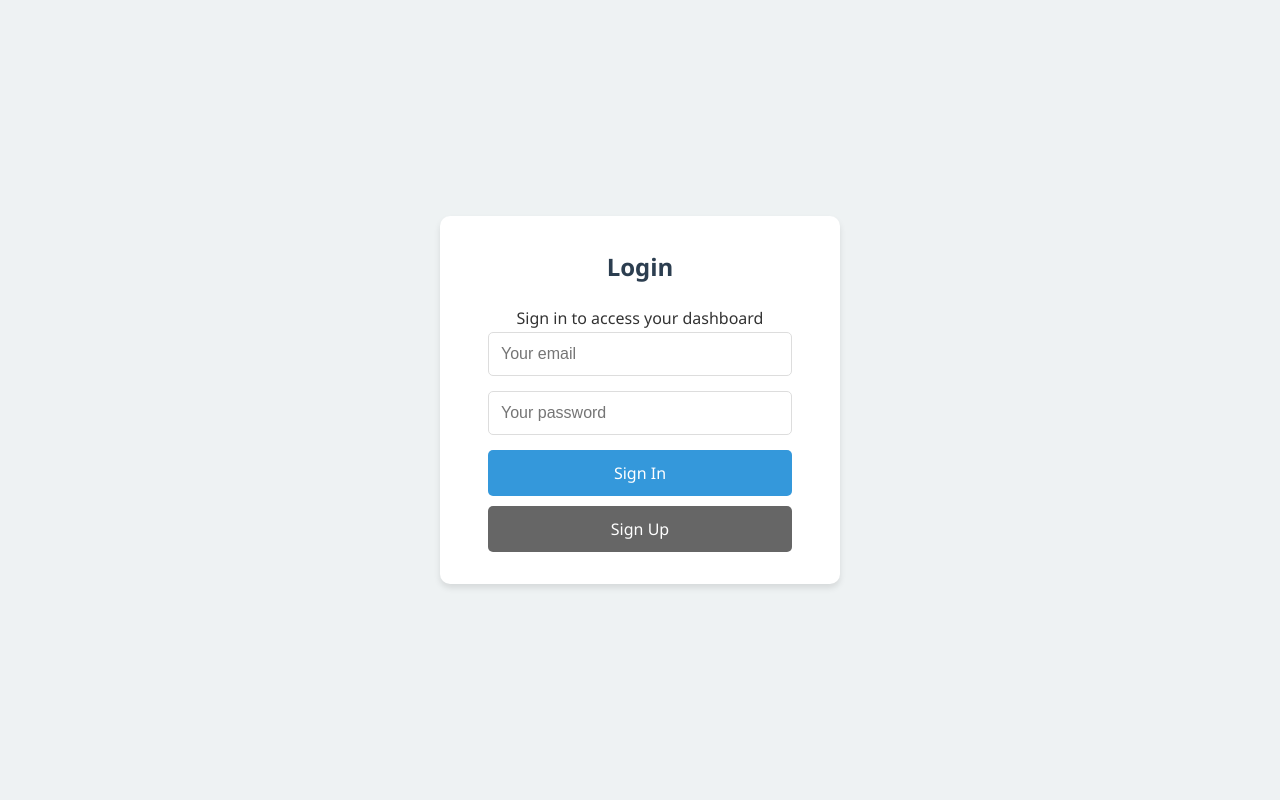
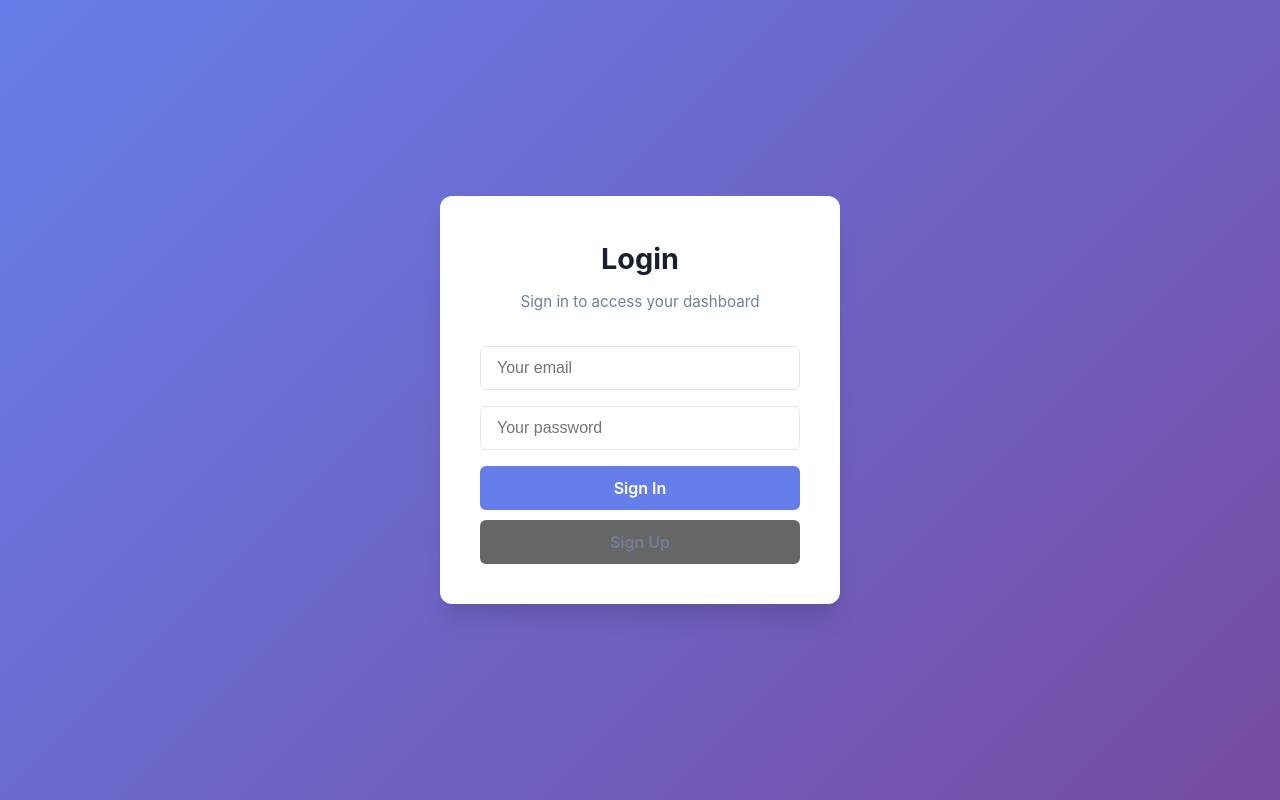
Before and after one commit to leonrexhebogajj-hub/assessment-leonrexhebogaj, a React (Vite) app in the folder assessment-leon/: page / in a window 1280 px wide. Built offline with nearby package versions, Linux system fonts and the light colour scheme; no server answers.

Commit message:
style: centered layout and added modern gradients to login screen

```diff
--- a/assessment-leon/src/App.css
+++ b/assessment-leon/src/App.css
@@ -6,9 +6,9 @@
 }
 
 body {
-  font-family: 'Segoe UI', Tahoma, Geneva, Verdana, sans-serif;
-  background-color: #f4f4f9;
-  color: #333;
+  font-family: 'Inter', -apple-system, BlinkMacSystemFont, 'Segoe UI', Roboto, sans-serif;
+  background-color: #f7fafc;
+  color: #2d3748;
   line-height: 1.6;
 }
 
@@ -19,199 +19,221 @@ body {
   align-items: center;
   min-height: 100vh;
   width: 100vw;
-  background-color: #eef2f3;
+  background: linear-gradient(135deg, #667eea 0%, #764ba2 100%);
 }
 
 .auth-card {
   background: white;
-  padding: 2rem 3rem;
-  border-radius: 10px;
-  box-shadow: 0 4px 6px rgba(0, 0, 0, 0.1);
+  padding: 2.5rem;
+  border-radius: 12px;
+  box-shadow: 0 20px 25px -5px rgba(0, 0, 0, 0.1), 0 10px 10px -5px rgba(0, 0, 0, 0.04);
   width: 100%;
   max-width: 400px;
   text-align: center;
 }
 
 .auth-card h2 {
-  margin-bottom: 20px;
-  color: #2c3e50;
+  margin-bottom: 0.5rem;
+  color: #1a202c;
+  font-size: 1.8rem;
+}
+
+.auth-card p {
+  color: #718096;
+  margin-bottom: 2rem;
+  font-size: 0.95rem;
 }
 
 .auth-card input {
   width: 100%;
-  padding: 12px;
-  margin-bottom: 15px;
-  border: 1px solid #ddd;
-  border-radius: 5px;
-  font-size: 16px;
+  padding: 0.75rem 1rem;
+  margin-bottom: 1rem;
+  border: 1px solid #e2e8f0;
+  border-radius: 0.375rem;
+  font-size: 1rem;
+  transition: border-color 0.2s;
+}
+
+.auth-card input:focus {
+  outline: none;
+  border-color: #667eea;
+  box-shadow: 0 0 0 3px rgba(102, 126, 234, 0.1);
 }
 
 .auth-card button {
   width: 100%;
-  padding: 12px;
-  background-color: #3498db;
+  padding: 0.75rem;
+  background-color: #667eea;
   color: white;
   border: none;
-  border-radius: 5px;
-  font-size: 16px;
+  border-radius: 0.375rem;
+  font-size: 1rem;
+  font-weight: 600;
   cursor: pointer;
-  transition: background 0.3s ease;
+  transition: background-color 0.2s;
 }
 
 .auth-card button:hover {
-  background-color: #2980b9;
+  background-color: #5a67d8;
 }
 
-/* Dashboard Layout */
+.auth-card button[type="button"] {
+  /* Sign Up Button specifically */
+  background-color: transparent;
+  color: #718096;
+  margin-top: 1rem;
+}
+
+.auth-card button[type="button"]:hover {
+  background-color: #f7fafc;
+  color: #4a5568;
+}
+
+/* Dashboard Container */
 .container {
   max-width: 1000px;
   margin: 40px auto;
-  /* Centers the container horizontally */
   padding: 0 20px;
 }
 
+/* Header */
 header {
   display: flex;
   justify-content: space-between;
   align-items: center;
   background: white;
-  padding: 20px 30px;
-  border-radius: 8px;
-  box-shadow: 0 2px 4px rgba(0, 0, 0, 0.05);
-  margin-bottom: 30px;
+  padding: 1.5rem 2rem;
+  border-radius: 12px;
+  box-shadow: 0 4px 6px -1px rgba(0, 0, 0, 0.1);
+  margin-bottom: 2rem;
+  position: relative;
+  /* Checking context for centering */
 }
 
 header h1 {
-  font-size: 24px;
-  color: #2c3e50;
-  /* If you want the text itself centered in the available space, you'd need a different layout.
-     But 'justify-content: space-between' pushes it to the left.
-     Let's allow it to take up space if we want true centering, but usually left-align title + right-align button is standard.
-
-     If the USER specifically means the text "Video Lab" inside the Auth screen, that's different.
-     Assuming they mean the Dashboard Header:
-  */
-  flex-grow: 1;
-  text-align: center;
+  font-size: 1.5rem;
+  font-weight: 700;
+  color: #2d3748;
+  position: absolute;
+  left: 50%;
+  transform: translateX(-50%);
+  margin: 0;
 }
 
-/* To balance the center text because of the button on the right, we might need a spacer or absolute positioning.
-   But for a simple fix, let's try text-align center on the h1 and see if that satisfied "centered".
-*/
-
 .btn-danger {
-  background-color: #e74c3c;
+  background-color: #fc8181;
   color: white;
   border: none;
-  padding: 10px 20px;
-  border-radius: 5px;
+  padding: 0.5rem 1rem;
+  border-radius: 0.375rem;
   cursor: pointer;
-  font-weight: bold;
+  font-weight: 600;
+  transition: background 0.2s;
+  z-index: 2;
+  /* Ensure it lies above the centered h1 if overlap usually won't */
+}
+
+.btn-danger:hover {
+  background-color: #f56565;
 }
 
 /* Upload Section */
 .upload-container {
   background: white;
-  padding: 30px;
-  border-radius: 8px;
-  box-shadow: 0 2px 5px rgba(0, 0, 0, 0.05);
-  margin: 0 auto 40px auto;
-  /* Centers the box itself */
+  padding: 2rem;
+  border-radius: 12px;
+  box-shadow: 0 4px 6px -1px rgba(0, 0, 0, 0.1);
+  margin: 0 auto 3rem auto;
+  /* Center horizontally */
   max-width: 600px;
-  /* Limit width so it looks good centered */
   text-align: center;
-  /* Center the text/labels inside if desired, or keep left for forms */
 }
 
 .upload-container h3 {
-  margin-bottom: 20px;
-  border-bottom: 1px solid #eee;
-  padding-bottom: 10px;
-  text-align: center;
+  margin-bottom: 1.5rem;
+  font-size: 1.25rem;
+  color: #2d3748;
+  border-bottom: 2px solid #edf2f7;
+  padding-bottom: 1rem;
 }
 
 .upload-container form {
   display: flex;
   flex-direction: column;
   align-items: center;
-  /* Center form inputs */
-  width: 100%;
-}
-
-.upload-container div {
-  width: 100%;
-  text-align: left;
-  /* Keep labels readable */
-  max-width: 400px;
-  /* constrain input width */
+  gap: 1rem;
 }
 
 .upload-container input[type="text"],
 .upload-container textarea {
   width: 100%;
-  padding: 10px;
-  border: 1px solid #ddd;
-  border-radius: 4px;
-  margin-top: 5px;
+  max-width: 100%;
+  padding: 0.75rem;
+  border: 1px solid #e2e8f0;
+  border-radius: 0.375rem;
+  font-family: inherit;
+}
+
+.upload-container input[type="file"] {
+  margin: 0.5rem 0;
 }
 
 .upload-container button {
-  margin-top: 15px;
-  background-color: #2ecc71;
+  background-color: #48bb78;
   color: white;
   border: none;
-  padding: 10px 25px;
-  border-radius: 5px;
+  padding: 0.75rem 2rem;
+  border-radius: 0.375rem;
+  font-weight: 600;
   cursor: pointer;
-  font-size: 16px;
+  transition: background 0.2s;
   width: 100%;
-  max-width: 200px;
+}
+
+.upload-container button:hover {
+  background-color: #38a169;
 }
 
 /* Video Grid */
 .video-grid {
   display: grid;
-  grid-template-columns: repeat(auto-fit, minmax(300px, 1fr));
-  /* Responsive grid */
-  gap: 30px;
+  grid-template-columns: repeat(auto-fit, minmax(320px, 1fr));
+  gap: 2rem;
+  margin-top: 1rem;
   justify-content: center;
-  /* Center the grid items if they don't fill the row */
-  text-align: center;
 }
 
 .video-card {
   background: white;
-  border-radius: 10px;
+  border-radius: 12px;
   overflow: hidden;
-  box-shadow: 0 4px 10px rgba(0, 0, 0, 0.1);
+  box-shadow: 0 10px 15px -3px rgba(0, 0, 0, 0.1);
   transition: transform 0.2s;
-  max-width: 500px;
-  /* meaningful max width */
-  margin: 0 auto;
-  /* Center individual cards if grid has 1 item */
 }
 
 .video-card:hover {
-  transform: translateY(-5px);
+  transform: translateY(-4px);
 }
 
 .video-card video {
   width: 100%;
   height: 200px;
   object-fit: cover;
-  background: #000;
+  background: black;
 }
 
 .video-info {
-  padding: 20px;
+  padding: 1.5rem;
 }
 
 .video-info h3 {
-  margin: 0 0 10px 0;
-  font-size: 18px;
+  font-size: 1.1rem;
+  margin-bottom: 0.5rem;
+  color: #2d3748;
 }
 
 .video-info p {
-  color: #7f8c8d;
-  font-size: 14px;
+  color: #718096;
+  font-size: 0.9rem;
+  margin-bottom: 1rem;
 }
```
